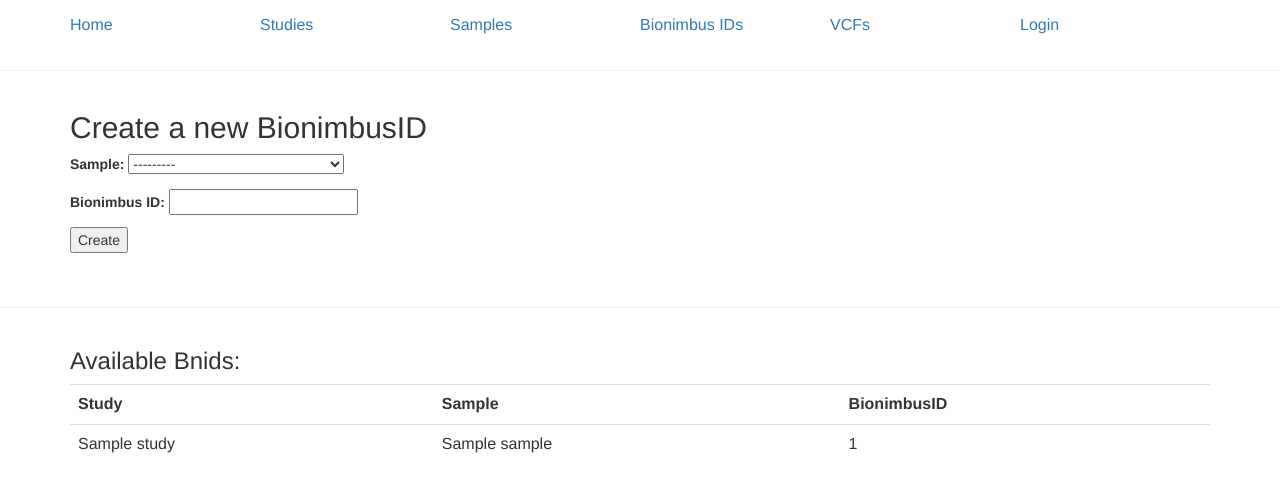
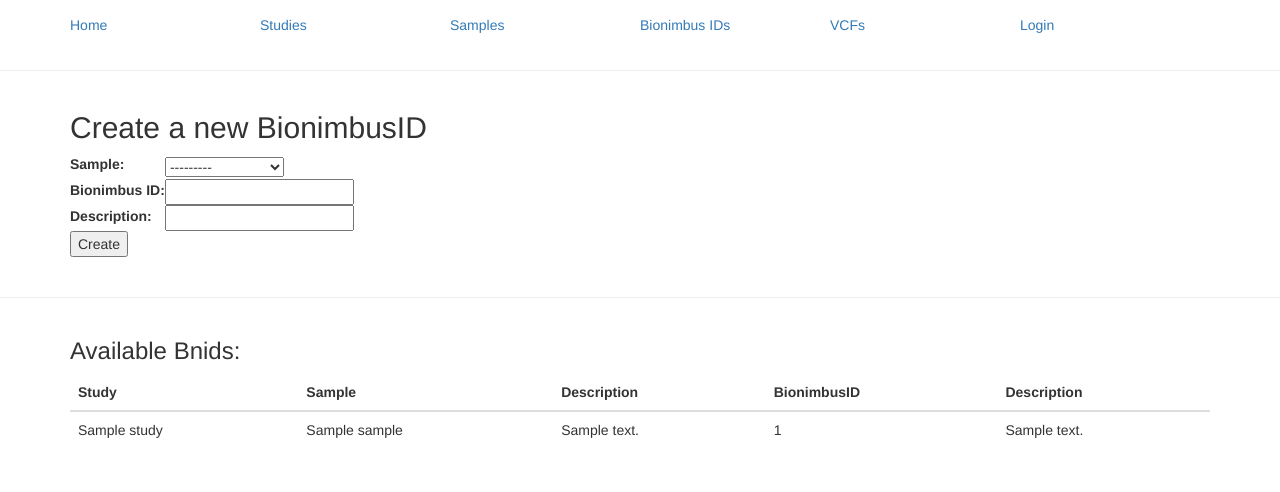
Before and after one commit to jgrundstad/Variant_Report_Viewer, a Django app: template igsb_vcf/viewer/templates/viewer/new_bionimbus_id.html in a window 1280 px wide. Shown: the top 492 px of the page. Run offline with Django 3.2, Linux system fonts and the light colour scheme; the template is opened without the code that fills it: values that come from a table or form of the project are taken from there, others are empty; tables that the repository leaves empty hold one stand-in row (values such as "Sample post"); parts of the project's set-up code (start-up, migrations or seed data) failed here and were passed over; some libraries are stand-ins or nearby versions.

Commit message:
updated sample foreign keys, added desc fields

```diff
--- a/igsb_vcf/viewer/admin.py
+++ b/igsb_vcf/viewer/admin.py
@@ -22,6 +22,7 @@ class VcfAdmin(admin.ModelAdmin):
 
 class StudyAdmin(admin.ModelAdmin):
     model = Study
+    list_display = ('name', 'description')
 
 
 admin.site.register(Sample, SampleAdmin)
--- a/igsb_vcf/viewer/forms.py
+++ b/igsb_vcf/viewer/forms.py
@@ -9,24 +9,25 @@ class UserForm(forms.ModelForm):
 
     class Meta:
         model = User
-        fields = ('username', 'first_name', 'last_name', 'email', 'password')
+        fields = ['username', 'first_name', 'last_name', 'email', 'password']
 
 
 class BnidForm(forms.ModelForm):
     class Meta:
         model = Bnid
-        fields = ['sample', 'bnid']
+        fields = ['sample', 'bnid', 'description']
 
 
 class SampleForm(forms.ModelForm):
     class Meta:
         model = Sample
-        fields = ['study', 'name']
+        fields = ['study', 'name', 'description']
 
 
 class CallerForm(forms.ModelForm):
     class Meta:
         model = Caller
+        fields = ['name']
 
 
 class VcfForm(forms.ModelForm):
@@ -34,9 +35,10 @@ class VcfForm(forms.ModelForm):
 
     class Meta:
         model = Vcf
-        fields = ['study', 'sample', 'caller', 'vcf_file']
+        fields = ['study', 'bnids', 'caller', 'vcf_file']
 
 
 class StudyForm(forms.ModelForm):
     class Meta:
         model = Study
+        fields = ['name', 'description']
--- a/igsb_vcf/viewer/models.py
+++ b/igsb_vcf/viewer/models.py
@@ -3,6 +3,9 @@ from django.db import models
 
 class Study(models.Model):
     name = models.CharField(max_length=64, verbose_name="Study Name")
+    description = models.CharField(max_length=256,
+                                   verbose_name="Study Description",
+                                   blank=True)
 
     def __str__(self):
         return self.name
@@ -17,26 +20,31 @@ class Caller(models.Model):
 
 class Sample(models.Model):
     name = models.CharField(max_length=48, verbose_name='Sample Name')
+    description = models.CharField(max_length=256,
+                                   verbose_name="Sample Description",
+                                   blank=True)
     study = models.ForeignKey(Study)
 
     def __str__(self):
-        return "%s - %s" % (str(self.study), str(self.name))
+        return str(self.name)
+
+
+class Bnid(models.Model):
+    sample = models.ForeignKey(Sample)
+    bnid = models.CharField(max_length=12, verbose_name='Bionimbus ID')
+    description = models.CharField(max_length=256, verbose_name='Description',
+                                   blank=True)
+
+    def __str__(self):
+        return '{} ({})'.format(str(self.sample), str(self.bnid))
 
 
 class Vcf(models.Model):
     caller = models.ForeignKey(Caller)
     study = models.ForeignKey(Study)
     upload_date = models.DateTimeField('Date Uploaded', auto_now=True)
-    sample = models.ManyToManyField(Sample)
+    bnids = models.ManyToManyField(Bnid, verbose_name='Bionimbus ID')
     vcf_file = models.FileField('Vcf File', upload_to='')
 
     def __str__(self):
         return str(self.upload_date)
-
-
-class Bnid(models.Model):
-    bnid = models.CharField(max_length=12, verbose_name='Bionimbus ID')
-    sample = models.ForeignKey(Sample, related_name="bnid_sample")
-
-    def __str__(self):
-        return self.bnid
--- a/igsb_vcf/viewer/templates/viewer/base.html
+++ b/igsb_vcf/viewer/templates/viewer/base.html
@@ -1,4 +1,5 @@
 {% load staticfiles %}
+<!DOCTYPE html>
 <html>
   <head>
     <link href="{% static 'css/bootstrap.min.css' %}" rel="stylesheet" media="screen">
@@ -34,5 +35,6 @@
       {% block content %}
       {% endblock %}
     </div>
+  </div>
   </body>
 </html>
--- a/igsb_vcf/viewer/templates/viewer/new_bionimbus_id.html
+++ b/igsb_vcf/viewer/templates/viewer/new_bionimbus_id.html
@@ -6,21 +6,38 @@
 	<h2>Create a new BionimbusID</h2>
 	<form action="/viewer/new_bionimbus_id/" method="post" enctype="multipart/form-data">
 		{% csrf_token %}
-		{{ bnid_form.as_p }}
+		<table>
+			{{ bnid_form.as_table }}
+		</table>
 		<input type="submit" value="Create" />
 	</form>
 	<br>
 </div>
 <hr>
 <div class="container" style="text-align: 'center'">
-	<h3>Available Bnids:</h3></lh>
+	<h3>Available Bnids:</h3>
 	<table class="table table-hover">
-		<tr><th>Study</th><th>Sample</th><th>BionimbusID</th></td>
-		{% for b in bnids %}
-		<tr><td>{{b.sample.study}}</td><td>{{b.sample.name}}</td><td>{{b}}</td></tr>
-		{% endfor %}
+		<thead>
+			<tr>
+				<th>Study</th>
+				<th>Sample</th>
+				<th>Description</th>
+				<th>BionimbusID</th>
+				<th>Description</th>
+			</tr>
+		</thead>
+		<tbody>
+			{% for b in bnids %}
+			<tr>
+				<td>{{b.sample.study}}</td>
+				<td>{{b.sample.name}}</td>
+				<td>{{b.sample.description}}</td>
+				<td>{{b.bnid}}</td>
+				<td>{{b.description}}</td>
+			</tr>
+			{% endfor %}
+		</tbody>
 	</table>
 </div>
 
-</div>
 {% endblock %}
--- a/igsb_vcf/viewer/views.py
+++ b/igsb_vcf/viewer/views.py
@@ -129,8 +129,7 @@ def upload_vcf(request):
             return HttpResponseRedirect('/viewer/upload_vcf/')
     else:
         vform = VcfForm(instance=Vcf())
-        bform = BnidForm(instance=Bnid())
-        context = {'vcf_form': vform, 'bnid_form': bform}
+        context = {'vcf_form': vform}
         vcfs = Vcf.objects.all()
         context['vcfs'] = vcfs
         context.update(csrf(request))
```
Also changed, not shown: igsb_vcf/viewer/templates/viewer/bionimbus_ids.html (deleted, +0 -11 lines), igsb_vcf/viewer/templates/viewer/new_sample.html (+19 -5 lines), igsb_vcf/viewer/templates/viewer/new_study.html (+18 -6 lines), igsb_vcf/viewer/templates/viewer/upload_vcf.html (+14 -8 lines). Lines whose indentation alone changed are shown as unchanged.
